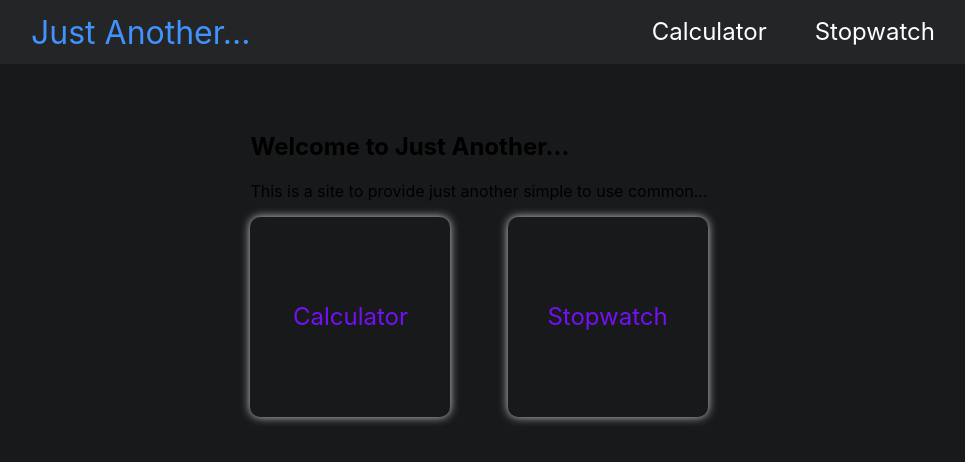
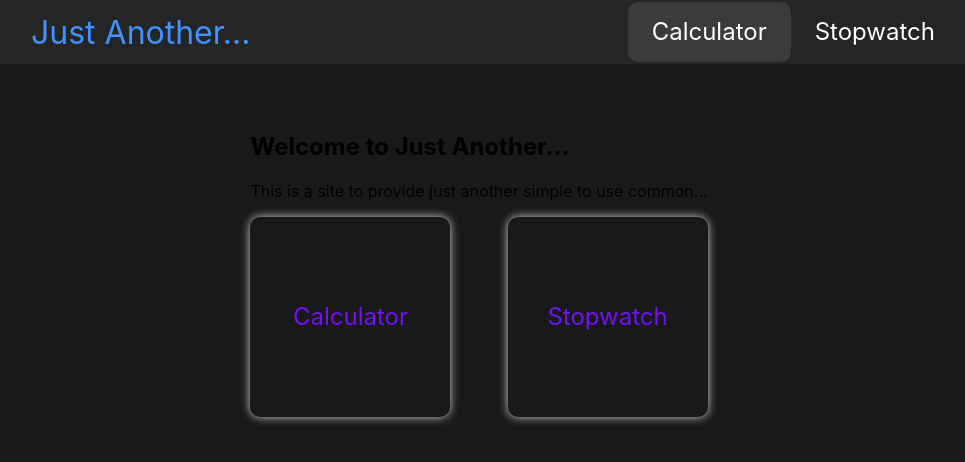
Before and after one commit to prestondoris/justAnother, a React (Create React App) app: page / in a window 1280 px wide. In both pictures the pointer is over the item "Calculator". Shown: the top 462 px of the page, without its empty margins (161-1126 px from the left). Built offline with nearby package versions, Linux system fonts and the light colour scheme.

Commit message:
Updated hover styles for Navbar

```diff
--- a/src/Navbar.css
+++ b/src/Navbar.css
@@ -44,9 +44,10 @@
   justify-content: center;
 }
 
-.pageLinks:hover {
+.list-item:hover {
   cursor: pointer;
-  color: #;
+  background-color: #3A3B3C;
+  border-radius: 10px;
 }
 
 #homeLink {
@@ -66,4 +67,5 @@
 
 .active {
   border-bottom: solid 2px #4092FD;
+  background-color: #242526;
 }
```
Also changed, not shown: 1 other file (tests, documents, lock files or other folders).
